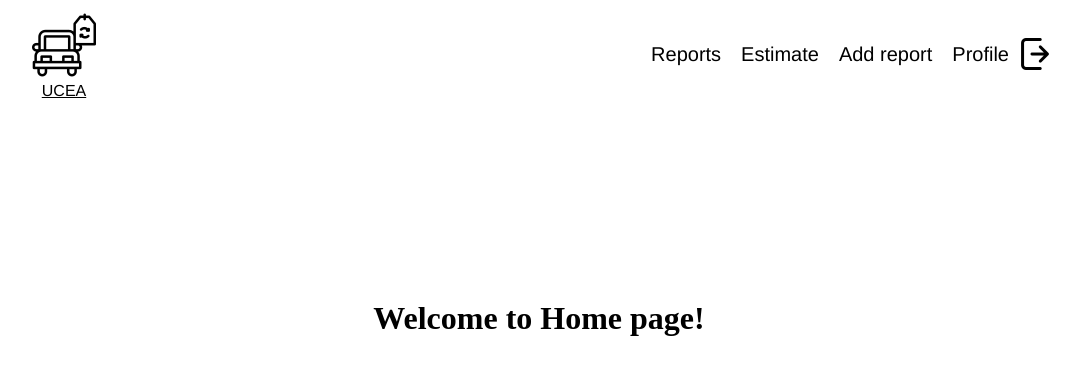
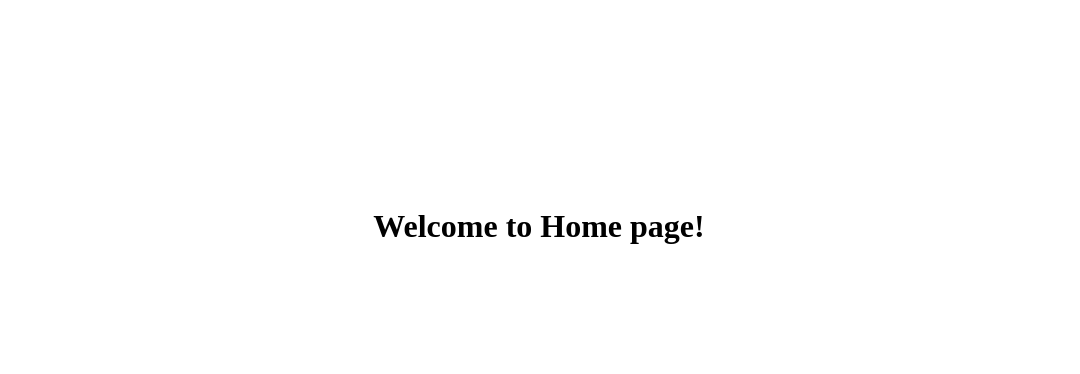
Before and after one commit to shevOle/ang-used-car-evaluation-app, an Angular app: page / in a window 1280 px wide. Shown: the top 374 px of the page, without its empty margins (101-1181 px from the left). Built offline with nearby package versions, Linux system fonts and the light colour scheme.

Commit message:
fix: hide header for not logged in users

```diff
--- a/src/app/app.component.html
+++ b/src/app/app.component.html
@@ -1,4 +1,4 @@
-<header>
+<header *ngIf="currentUser">
   <a routerLink="/" class="site-header-logo" tabindex="1">
     <img
       class="site-header-logo-img"
```
